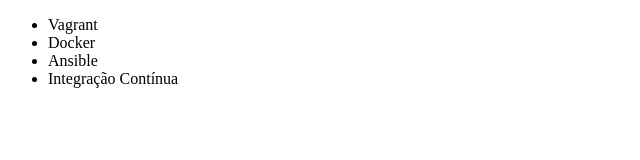
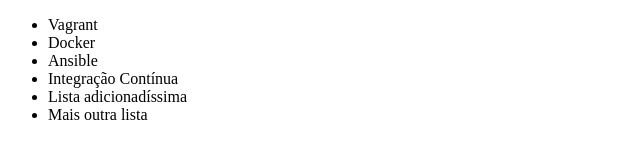
Before and after one commit to oyazigi/primeiro_repositorio, a plain HTML site: page index.html in a window 1280 px wide. Shown: the whole page, without its empty margins (0-640 px from the left). Drawn offline with Linux system fonts and the light colour scheme.

Commit message:
adicionei mais duas listas

```diff
--- a/index.html
+++ b/index.html
@@ -10,6 +10,8 @@
         <li>Docker</li>
         <li>Ansible</li>
         <li>Integração Contínua</li>
+	<li>Lista adicionadíssima</li>
+	<li>Mais outra lista</li>
     </ul>
 </body>
 </html>
```
